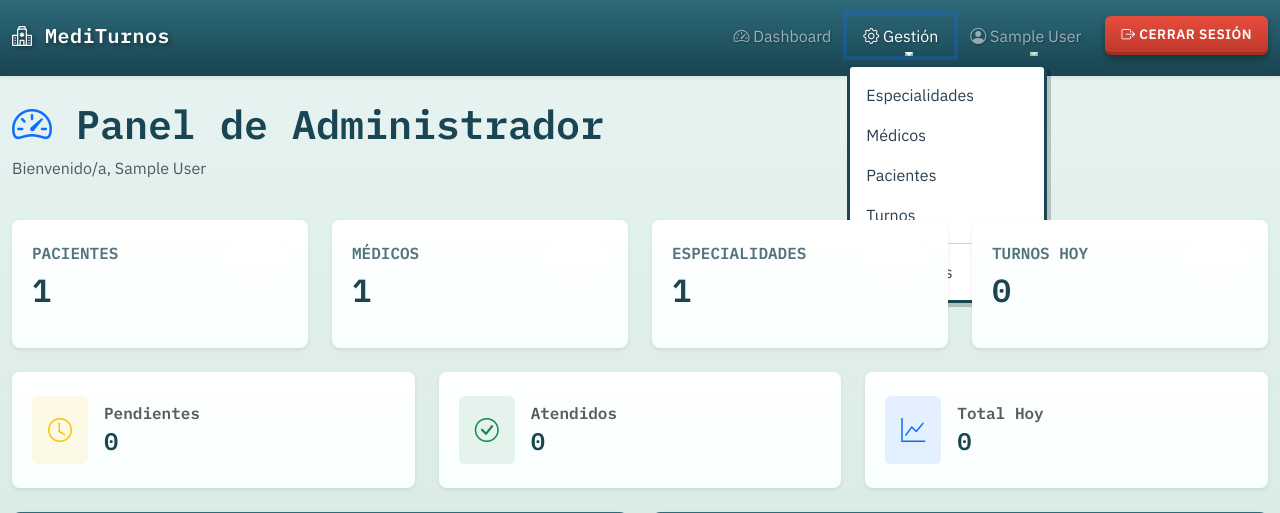
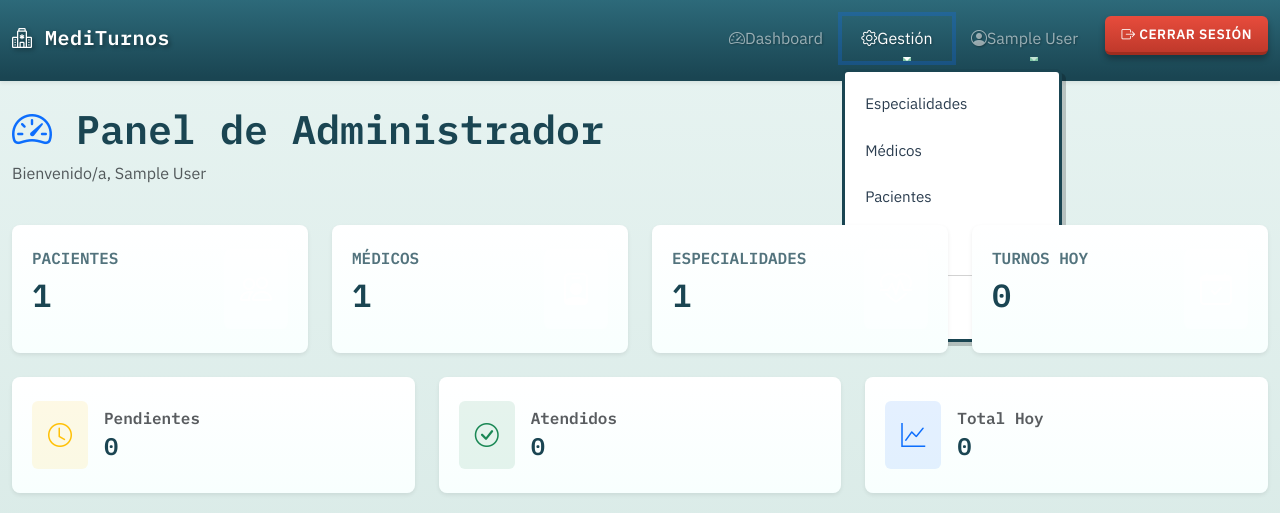
Before and after one commit to neikiam/MediTurnos, a Django app: page /admin-panel/ in a window 1280 px wide, after a click on "Gestión". Shown: the top 513 px of the page. Run offline with Django 5.2, Linux system fonts and the light colour scheme; a user stored in the database is signed in; tables that the repository leaves empty hold one stand-in row (values such as "Sample post"); some libraries are stand-ins or nearby versions.

Commit message:
Arreglo de botones

```diff
--- a/static/css/style.css
+++ b/static/css/style.css
@@ -107,8 +107,11 @@
     text-shadow: 1px 1px 2px rgba(0, 0, 0, 0.3);
     transition: all 0.3s ease;
     position: relative;
-    padding: 0.5rem 1rem !important;
+    padding: 0.65rem 1.2rem !important;
     cursor: pointer;
+    min-height: 44px;
+    display: flex;
+    align-items: center;
 }
 
 .nav-link:hover {
@@ -136,10 +139,12 @@
 /* Dropdown toggle específico */
 .dropdown-toggle {
     cursor: pointer !important;
+    padding: 0.65rem 1.2rem !important;
+    min-height: 44px;
 }
 
 .dropdown-toggle::after {
-    margin-left: 0.5rem;
+    margin-left: 0.6rem;
 }
 
 /* ================================================
@@ -674,7 +679,8 @@
     background: white;
     padding: 0.5rem 0;
     margin-top: 0.5rem !important;
-    min-width: 200px;
+    min-width: 220px;
+    z-index: 1050;
 }
 
 .dropdown-menu.show {
@@ -694,26 +700,37 @@
 }
 
 .dropdown-item {
-    padding: 0.5rem 1rem;
+    padding: 0.75rem 1.25rem;
     transition: all 0.2s ease;
     color: var(--medical-dark);
     cursor: pointer;
+    font-size: 0.95rem;
+    display: block;
+    width: 100%;
+    clear: both;
+    font-weight: 400;
+    text-align: left;
+    white-space: nowrap;
+    background-color: transparent;
+    border: 0;
+    text-decoration: none;
 }
 
 .dropdown-item:hover,
 .dropdown-item:focus {
-    background: var(--medical-cream);
-    color: var(--medical-teal-dark);
+    background: var(--medical-cream) !important;
+    color: var(--medical-teal-dark) !important;
+    text-decoration: none;
 }
 
 .dropdown-item:active {
-    background: var(--medical-teal-light);
-    color: white;
+    background: var(--medical-teal-light) !important;
+    color: white !important;
 }
 
 .dropdown-item.text-danger:hover {
-    background: #ffe5e5;
-    color: #c85a5a;
+    background: #ffe5e5 !important;
+    color: #c85a5a !important;
 }
 
 /* Botón de logout dentro del dropdown */
```
